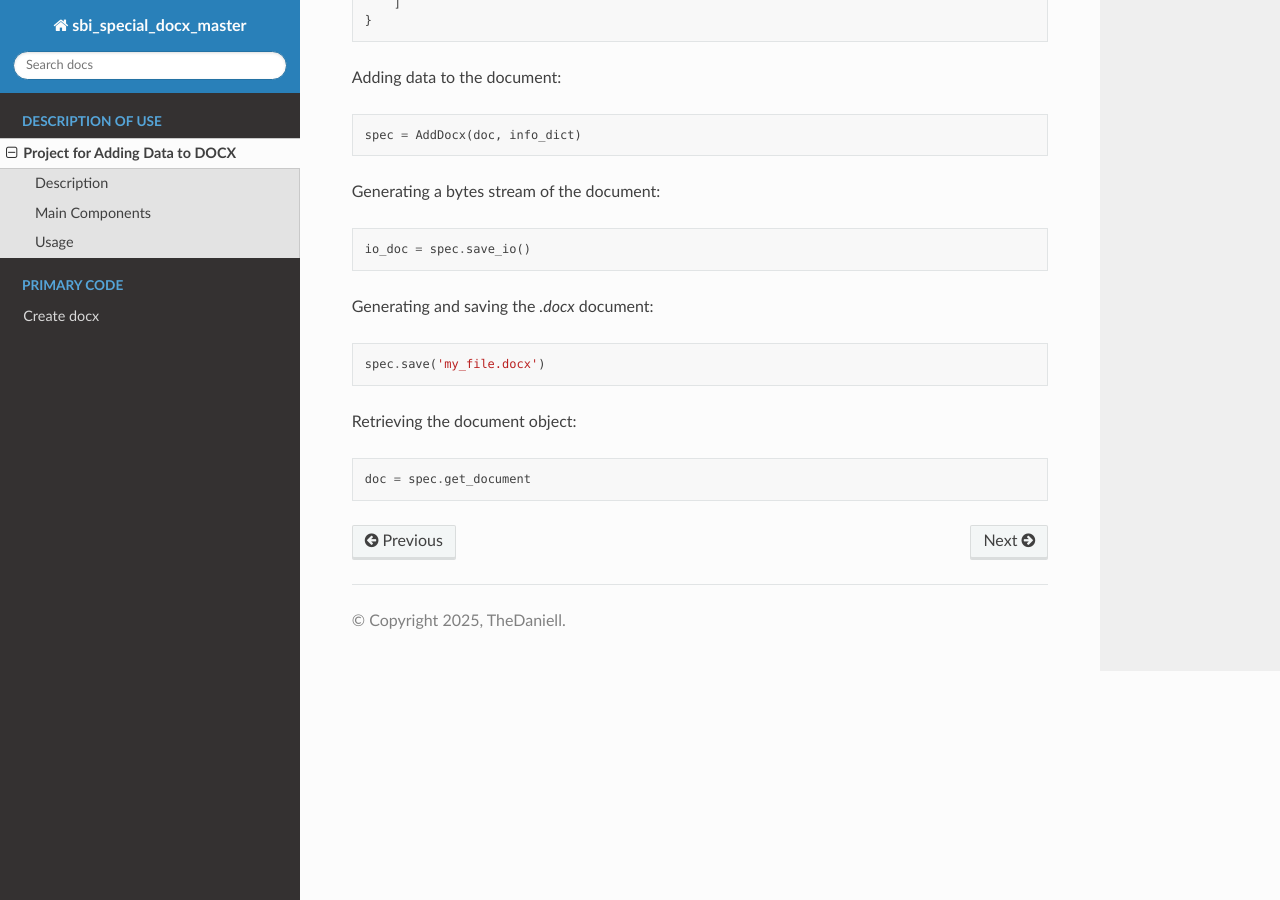
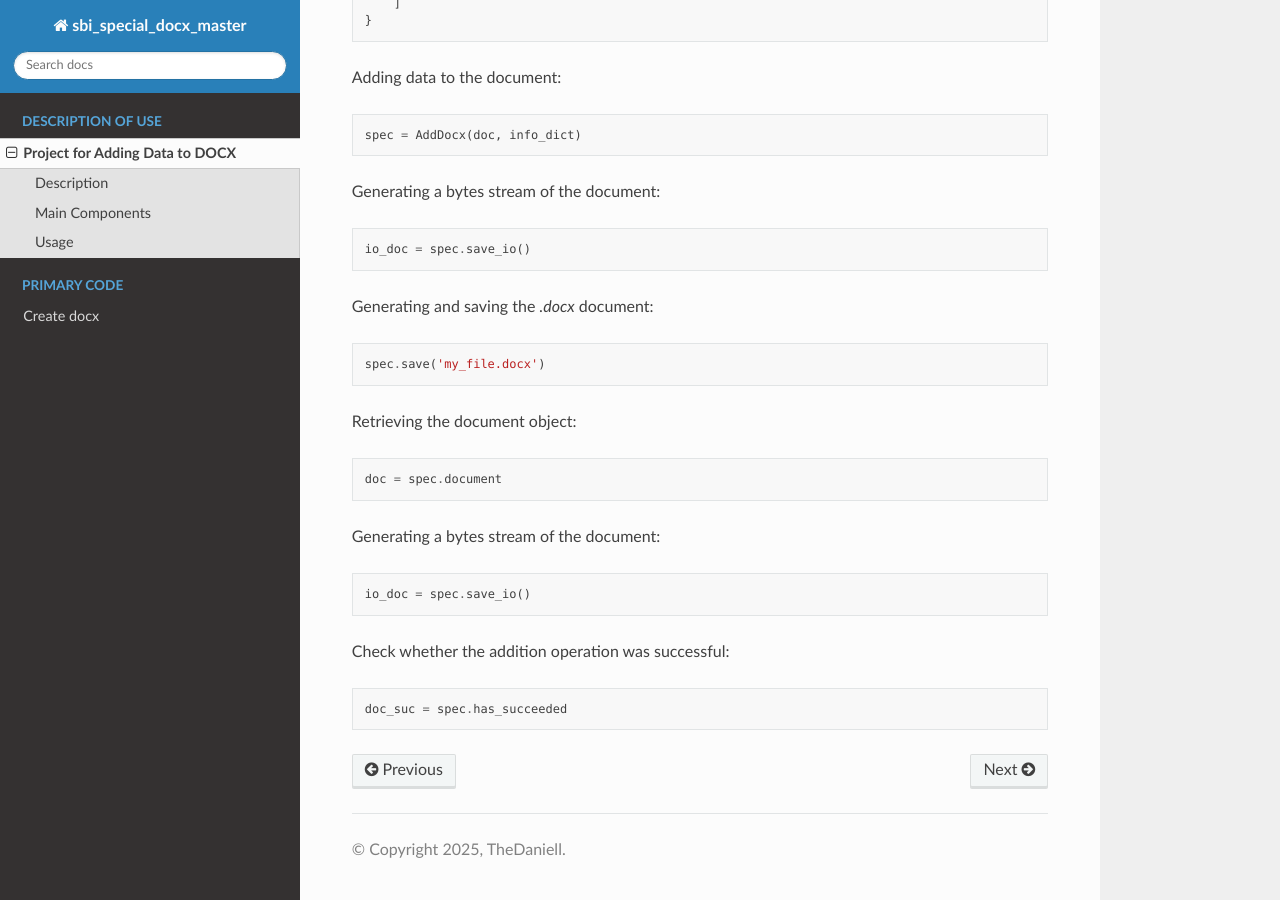
Before and after one commit to TheDanielll/sbi_special_docx_master, a Sphinx documentation site: the page built from docs/source/posts/README.rst, in a window 1280 px wide and 900 px high, scrolled down 1199 px. Built offline with Sphinx 7.4.7 and the Read the Docs theme 3.1.0, drawn with Linux system fonts in a browser that asks for light colours.

Commit message:
lil changes

```diff
--- a/docs/source/posts/README.rst
+++ b/docs/source/posts/README.rst
@@ -79,4 +79,17 @@ Retrieving the document object:
 
 .. code-block:: python
 
-    doc = spec.get_document
+    doc = spec.document
+
+Generating a bytes stream of the document:
+
+.. code-block:: python
+
+    io_doc = spec.save_io()
+
+
+Check whether the addition operation was successful:
+
+.. code-block:: python
+
+    doc_suc = spec.has_succeeded
```
